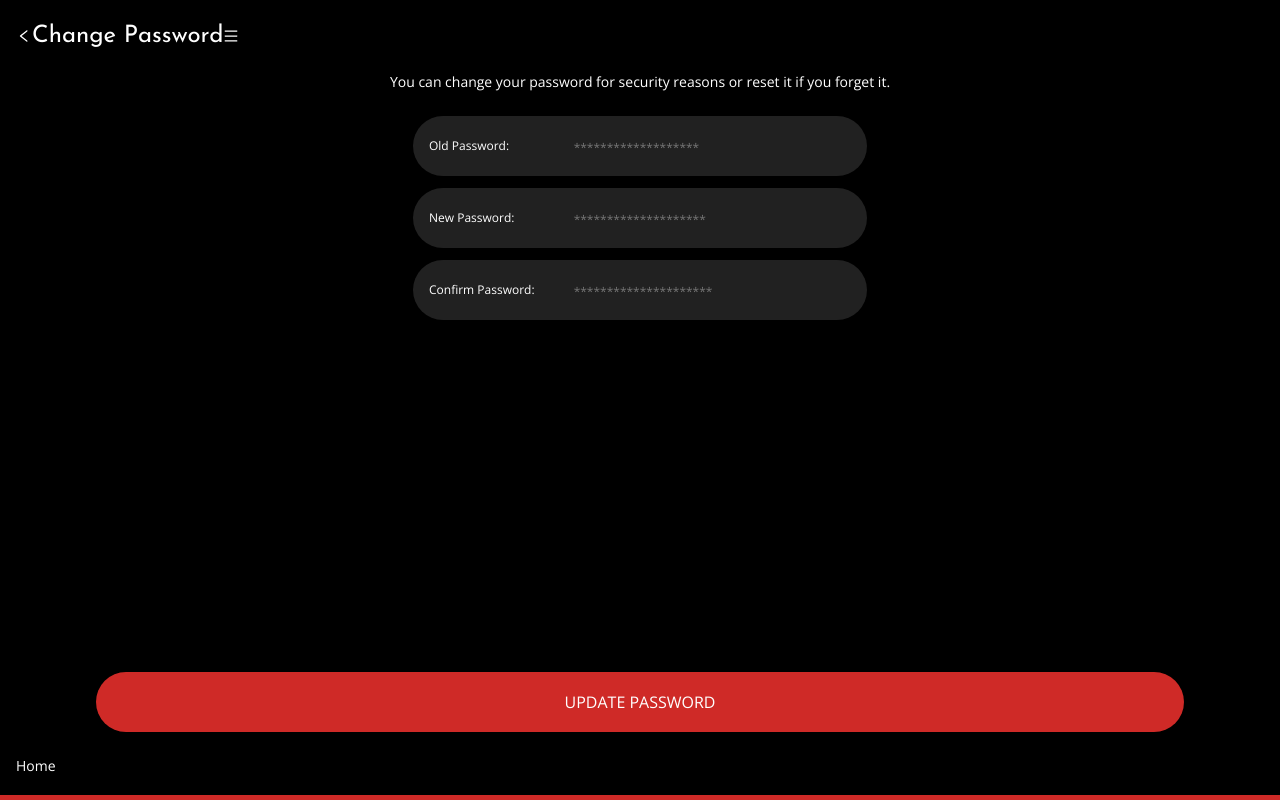
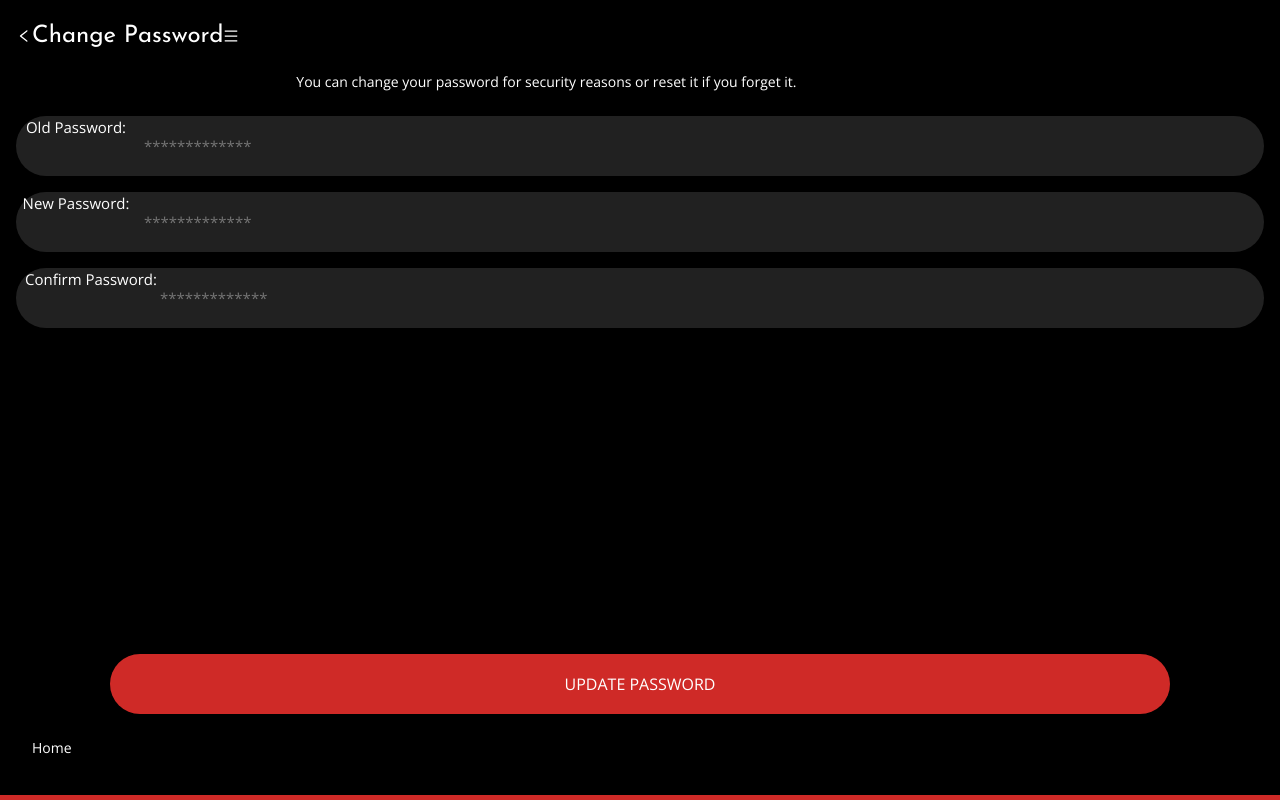
Before and after one commit to watat83/cheap-ass-ui, a Next.js app: page /change-password in a window 1280 px wide. Built offline with nearby package versions, Linux system fonts and the light colour scheme.

Commit message:
fix settings

```diff
--- a/src/pages/change-password.tsx
+++ b/src/pages/change-password.tsx
@@ -1,37 +1,26 @@
+import FormInputWrappper from "@/components/FormInputWrapper/FormInputWrapper";
 import Navbar from "@/components/Navbar";
 import { useSidebar } from "@/context/SidebarContext";
-import {
-  Box,
-  Button,
-  Flex,
-  Input,
-  Stack,
-  Text,
-  VStack,
-} from "@chakra-ui/react";
-import { Formik, Form, Field, ErrorMessage } from "formik";
+import { Box, Button, Flex, Stack, Text, VStack } from "@chakra-ui/react";
+import { Formik, Form } from "formik";
 import { useRouter } from "next/router";
 import * as Yup from "yup";
 
 const validationSchema = Yup.object({
-  oldPassword: Yup.string().required("Required"),
-  newPassword: Yup.string().required("Required"),
+  oldPassword: Yup.string().required("Old password is required"),
+  newPassword: Yup.string().required("New password is required"),
   confirmPassword: Yup.string()
     .oneOf([Yup.ref("newPassword")], "Passwords must match")
-    .required("Required"),
+    .required("Confirm password is required"),
 });
 
 const ChangePassword = () => {
   const router = useRouter();
   const { toggleSidebar } = useSidebar();
 
-  const handleSubmit = (values: any, { setSubmitting }: any) => {
-    // Handle form submission logic here
-    console.log(values);
-    setSubmitting(false);
-  };
-
   return (
+    <>
+      <Navbar pageName="Change Password" toggleRightCollapse={toggleSidebar} />
       <Formik
         initialValues={{
           oldPassword: "",
@@ -39,128 +28,103 @@ const ChangePassword = () => {
           confirmPassword: "",
         }}
         validationSchema={validationSchema}
-      onSubmit={handleSubmit}
+        onSubmit={(values) => {
+          console.log(values);
+        }}
       >
         {({ isSubmitting }) => (
           <Form>
-          <Navbar
-            pageName="Change Password"
-            toggleRightCollapse={toggleSidebar}
-          />
             <Flex
+              id="change-password"
               mt="72px"
               direction="column"
               justify="space-between"
               h="calc(100vh - 72px)"
             >
               <Flex direction="column" justify="space-between" flexGrow={1}>
-              <VStack px={4} spacing={6}>
+                <Stack spacing={6} px="4">
                   <Text w="85%" textAlign="center" textStyle="p">
-                  You can change your password for security reasons or reset it
-                  if you forget it.
+                    You can change your password for security reasons or reset
+                    it if you forget it.
                   </Text>
 
-                <Stack spacing={3}>
-                  {/* Old Password */}
-                  <Flex
-                    align="center"
-                    w="100%"
-                    height="60px"
-                    bg="brand.darkGray"
-                    borderRadius={"999px"}
-                    px={4}
+                  <Formik
+                    initialValues={{
+                      oldPassword: "",
+                      newPassword: "",
+                      confirmPassword: "",
+                    }}
+                    validationSchema={validationSchema}
+                    onSubmit={(values) => {
+                      console.log(values);
+                    }}
                   >
-                    <Text w="180px" mr={2} textStyle="p1">
-                      Old Password:
-                    </Text>
-                    <Field
-                      type="password"
+                    <Form>
+                      <Stack>
+                        <Stack spacing={4} height="calc(100vh - 270px)">
+                          <FormInputWrappper
+                            type="input"
                             name="oldPassword"
-                      as={Input}
-                      variant="compound"
-                      placeholder="*******************"
+                            leftElement={"Old Password:"}
+                            leftElementProps={{
+                              fontSize: "15px",
+                              pl: 0,
+                              w: "120px",
+                            }}
+                            inputProps={{
+                              pl: 32,
+                              placeholder: "*************",
+                            }}
                           />
-                  </Flex>
-                  <ErrorMessage
-                    name="oldPassword"
-                    component={Text}
-                    color="red.500"
-                    mt={2}
+                          <FormInputWrappper
+                            type="input"
+                            name="newPassword"
+                            leftElement={"New Password:"}
+                            leftElementProps={{
+                              fontSize: "15px",
+                              pl: 0,
+                              w: "120px",
+                            }}
+                            inputProps={{
+                              pl: 32,
+                              placeholder: "*************",
+                            }}
                           />
-
-                  {/* New Password */}
-                  <Flex
-                    align="center"
-                    w="100%"
-                    height="60px"
-                    bg="brand.darkGray"
-                    borderRadius={"999px"}
-                    px={4}
-                  >
-                    <Text w="180px" mr={2} textStyle="p1">
-                      New Password:
-                    </Text>
-                    <Field
-                      type="password"
-                      name="newPassword"
-                      as={Input}
-                      variant="compound"
-                      placeholder="********************"
-                    />
-                  </Flex>
-                  <ErrorMessage
-                    name="newPassword"
-                    component={Text}
-                    color="red.500"
-                    mt={2}
-                  />
-
-                  {/* Confirm Password */}
-                  <Flex
-                    align="center"
-                    w="100%"
-                    height="60px"
-                    bg="brand.darkGray"
-                    borderRadius={"999px"}
-                    px={4}
-                  >
-                    <Text w="180px" mr={2} textStyle="p1">
-                      Confirm Password:
-                    </Text>
-                    <Field
-                      type="password"
+                          <FormInputWrappper
+                            type="input"
                             name="confirmPassword"
-                      as={Input}
-                      variant="compound"
-                      placeholder="*********************"
-                    />
-                  </Flex>
-                  <ErrorMessage
-                    name="confirmPassword"
-                    component={Text}
-                    color="red.500"
-                    mt={2}
+                            leftElement={"Confirm Password:"}
+                            leftElementProps={{
+                              fontSize: "15px",
+                              pl: 0,
+                              w: "150px",
+                            }}
+                            inputProps={{
+                              type: "password",
+                              pl: 36,
+                              placeholder: "*************",
+                            }}
                           />
                         </Stack>
-              </VStack>
-
+                        <Box>
                           <Flex w="full" justify="center">
-                <Button
-                  type="submit"
-                  w="85%"
-                  h="60px"
-                  bg="brand.red"
-                  isLoading={isSubmitting}
-                >
+                            <Button w="85%" h="60px" bg="brand.red">
                               UPDATE PASSWORD
                             </Button>
                           </Flex>
-            </Flex>
-
                           <Flex mb={6} px={4} mt={6}>
-              <Text onClick={() => router.push("/")} textStyle={"p"}>
+                            <Text
+                              onClick={() => router.push("/")}
+                              textStyle={"p"}
+                            >
                               Home
                             </Text>
+                          </Flex>
+                        </Box>
+                      </Stack>
+                    </Form>
+                  </Formik>
+                </Stack>
               </Flex>
             </Flex>
 
@@ -175,6 +139,7 @@ const ChangePassword = () => {
           </Form>
         )}
       </Formik>
+    </>
   );
 };
 
```
Also changed, not shown: src/pages/settings.tsx (+3 -4 lines). Lines whose indentation alone changed are shown as unchanged.
